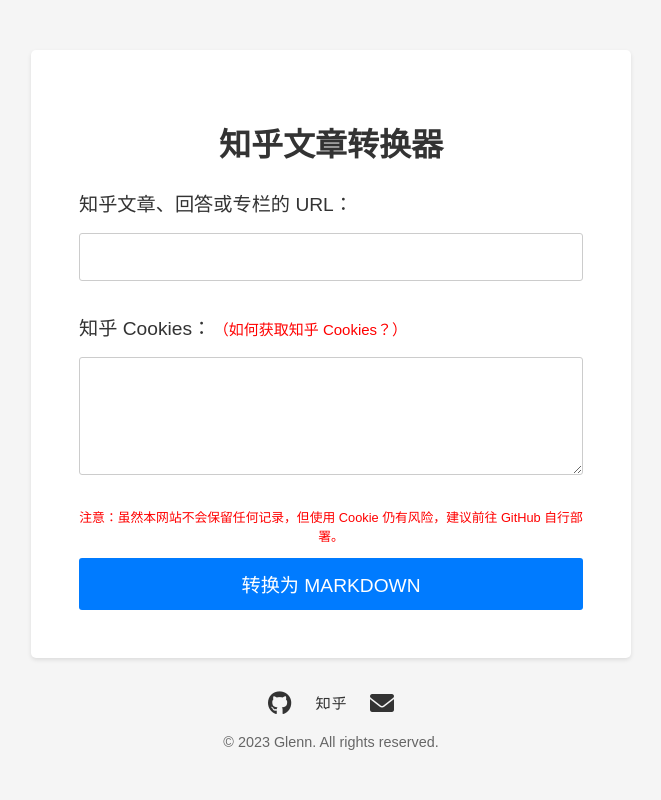
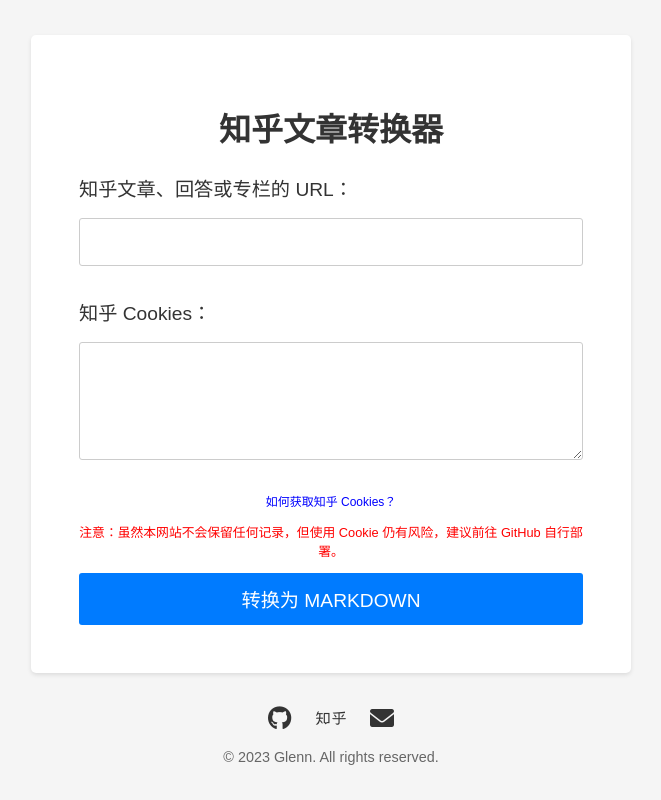
Before and after one commit to chenluda/zhihu-download, a Flask app: page / in a window 1280 px wide. Shown: the whole page, without its empty margins (309-970 px from the left). Run offline with Flask 3, Linux system fonts and the light colour scheme.

Commit message:
Update index.html

```diff
--- a/templates/index.html
+++ b/templates/index.html
@@ -91,10 +91,23 @@
       <h1>知乎文章转换器</h1>
       <label for="url">知乎文章、回答或专栏的 URL：</label>
       <input type="url" name="url" id="url" required />
-      <label for="cookies">知乎 Cookies：<span style="margin-left: 10px; color: red; cursor: pointer; font-size: 15px;" onclick="window.open('/get-cookies', '_blank')">（如何获取知乎 Cookies？）</span></label>
-
+      <label for="cookies">知乎 Cookies：</label>
       <textarea name="cookies" id="cookies" rows="4" required></textarea>
-      <p class="caution">注意：虽然本网站不会保留任何记录，但使用 Cookie 仍有风险，建议前往 GitHub 自行部署。</p>
+      <p
+        style="
+          text-align: center;
+          color: blue;
+          cursor: pointer;
+          font-size: 12px;
+        "
+        onclick="window.open('/get-cookies', '_blank')"
+      >
+        如何获取知乎 Cookies？
+      </p>
+      <p class="caution">
+        注意：虽然本网站不会保留任何记录，但使用 Cookie 仍有风险，建议前往
+        GitHub 自行部署。
+      </p>
       <button type="submit">转换为 Markdown</button>
     </form>
     <div class="social-links">
```
